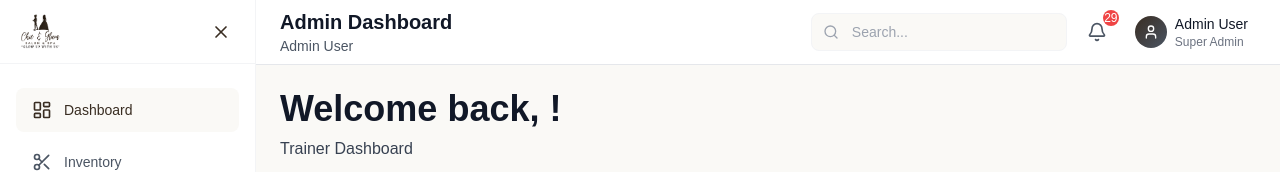
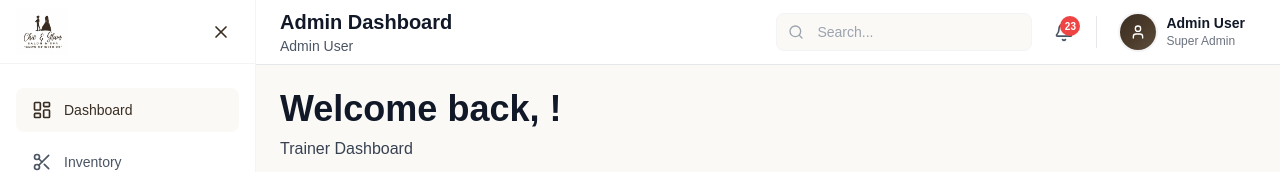
Before and after one commit to Noman107c/chic-glam, a Next.js app: page /dashboard in a window 1280 px wide. Shown: the top 172 px of the page. Built offline with nearby package versions, Linux system fonts and the light colour scheme; no server answers; sample sign-in values are in the browser's storage.

Commit message:
feat: Add  and Topbar components Sidebar establish core dashboard navigation and layout.

```diff
--- a/src/components/Sidebar.tsx
+++ b/src/components/Sidebar.tsx
@@ -1,8 +1,8 @@
-'use client';
+"use client";
 
-import React from 'react';
-import Link from 'next/link';
-import { usePathname } from 'next/navigation';
+import React from "react";
+import Link from "next/link";
+import { usePathname } from "next/navigation";
 import {
   LayoutDashboard,
   BarChart3,
@@ -19,7 +19,7 @@ import {
   X,
   Menu,
   LogOut,
-} from 'lucide-react';
+} from "lucide-react";
 
 interface SidebarProps {
   isOpen: boolean;
@@ -29,41 +29,48 @@ interface SidebarProps {
 }
 
 const MENU_ITEMS = [
-  { label: 'Dashboard', href: '/dashboard', icon: LayoutDashboard },
+  { label: "Dashboard", href: "/dashboard", icon: LayoutDashboard },
 
-  { label: 'Inventory', href: '/dashboard/inventory', icon: Scissors },
-  { label: 'Employees', href: '/dashboard/employees', icon: UserCheck },
-  { label: 'Analytics', href: '/dashboard/analytics', icon: BarChart3 },
-  { label: 'Attendance', href: '/dashboard/attendance', icon: Clock },
-  { label: 'Finance', href: '/dashboard/finance', icon: DollarSign },
-  { label: 'Users', href: '/dashboard/users', icon: Users },
-  { label: 'User Management', href: '/dashboard/roles', icon: Users },
-  { label: 'Settings', href: '/dashboard/settings', icon: Settings },
+  { label: "Inventory", href: "/dashboard/inventory", icon: Scissors },
+  { label: "Employees", href: "/dashboard/employees", icon: UserCheck },
+  { label: "Analytics", href: "/dashboard/analytics", icon: BarChart3 },
+  { label: "Attendance", href: "/dashboard/attendance", icon: Clock },
+  { label: "Finance", href: "/dashboard/finance", icon: DollarSign },
+  { label: "Users", href: "/dashboard/users", icon: Users },
+  { label: "User Management", href: "/dashboard/roles", icon: Users },
+  { label: "Settings", href: "/dashboard/settings", icon: Settings },
 ];
 
-export const Sidebar: React.FC<SidebarProps> = ({ isOpen, onToggle, widthClass, handleLogout }) => {
+export const Sidebar: React.FC<SidebarProps> = ({
+  isOpen,
+  onToggle,
+  widthClass,
+  handleLogout,
+}) => {
   const pathname = usePathname();
 
   return (
     <aside
       className={`
-        ${isOpen ? 'w-64' : 'w-20'} bg-white text-[#392d22] transition-all duration-300 flex flex-col overflow-hidden border-r border-gray-100
+        ${isOpen ? "w-64" : "w-20"} bg-white text-[#392d22] transition-all duration-300 flex flex-col overflow-hidden border-r border-gray-100
       `}
     >
       {/* Logo */}
-      <div className="flex h-16 items-center justify-center border-b border-gray-100 px-4">
+      <div className="flex h-16 items-center justify-between border-b border-gray-100 px-4">
         <Link href="/dashboard" className="flex items-center">
-          <div className="flex h-12 w-12 items-center justify-center rounded-lg">
+          <div className="flex items-center justify-center">
             <img
-              src="/chic.png"
+              src="/chic-logo.jpg"
               alt="Chic Glam Logo"
-              className="h-18 w-18 object-contain"
+              className={`object-contain transition-all duration-300 ${
+                isOpen ? "h-12 w-auto" : "h-10 w-10"
+              }`}
             />
           </div>
         </Link>
         <button
           onClick={onToggle}
-          className="p-2 hover:bg-gray-50 rounded-lg transition-colors ml-auto"
+          className="p-2 hover:bg-gray-50 rounded-lg transition-colors"
         >
           {isOpen ? <X size={20} /> : <Menu size={20} />}
         </button>
@@ -82,9 +89,10 @@ export const Sidebar: React.FC<SidebarProps> = ({ isOpen, onToggle, widthClass,
                   href={item.href}
                   className={`
                     flex items-center gap-3 rounded-lg px-4 py-3 text-sm font-medium transition-colors
-                    ${isActive
-                      ? 'bg-[#FAF9F6] text-[#392d22]'
-                      : 'text-gray-600 hover:bg-[#FAF9F6] hover:text-[#392d22]'
+                    ${
+                      isActive
+                        ? "bg-[#FAF9F6] text-[#392d22]"
+                        : "text-gray-600 hover:bg-[#FAF9F6] hover:text-[#392d22]"
                     }
                   `}
                 >
@@ -102,7 +110,7 @@ export const Sidebar: React.FC<SidebarProps> = ({ isOpen, onToggle, widthClass,
         <button
           onClick={handleLogout}
           className="w-full flex items-center gap-3 px-4 py-3 rounded-lg hover:bg-red-50 transition-colors text-red-600 hover:text-red-700 font-light"
-          title={!isOpen ? 'Logout' : ''}
+          title={!isOpen ? "Logout" : ""}
         >
           <LogOut size={20} />
           {isOpen && <span className="text-sm font-medium">Logout</span>}
--- a/src/components/Topbar.tsx
+++ b/src/components/Topbar.tsx
@@ -1,9 +1,18 @@
-'use client';
+"use client";
 
-import React, { useState } from 'react';
-import { Menu, Bell, Search, User, LogOut, Settings, Moon, Sun } from 'lucide-react';
-import { useTheme } from '@/hooks';
-import { Button } from '@/components/ui/Button';
+import React, { useState } from "react";
+import {
+  Menu,
+  Bell,
+  Search,
+  User,
+  LogOut,
+  Settings,
+  Moon,
+  Sun,
+} from "lucide-react";
+import { useTheme } from "@/hooks";
+import { Button } from "@/components/ui/Button";
 
 interface TopbarProps {
   onMenuClick: () => void;
@@ -18,7 +27,7 @@ export const Topbar: React.FC<TopbarProps> = ({
   title = "Dashboard",
   subtitle,
   handleLogout,
-  isSidebarOpen = true
+  isSidebarOpen = true,
 }) => {
   const { theme, toggleTheme } = useTheme();
   const [showProfileMenu, setShowProfileMenu] = useState(false);
@@ -27,7 +36,7 @@ export const Topbar: React.FC<TopbarProps> = ({
     if (handleLogout) {
       handleLogout();
     } else {
-      console.log('Logout clicked');
+      console.log("Logout clicked");
     }
   };
 
@@ -37,19 +46,13 @@ export const Topbar: React.FC<TopbarProps> = ({
         {/* Left Section */}
         <div className="flex items-center gap-4">
           <div className="hidden md:block">
-            <h1 className="text-xl font-semibold text-gray-900">
-              {title}
-            </h1>
-            {subtitle && (
-              <p className="text-sm text-gray-600 ">
-                {subtitle}
-              </p>
-            )}
+            <h1 className="text-xl font-semibold text-gray-900">{title}</h1>
+            {subtitle && <p className="text-sm text-gray-600 ">{subtitle}</p>}
           </div>
         </div>
 
         {/* Right Section */}
-        <div className="flex items-center gap-3">
+        <div className="flex items-center gap-2 sm:gap-3">
           {/* Search */}
           <div className="hidden md:flex items-center gap-2">
             <div className="relative">
@@ -63,27 +66,30 @@ export const Topbar: React.FC<TopbarProps> = ({
           </div>
 
           {/* Notifications */}
-          <button className="p-2 rounded-lg hover:bg-gray-100 dark:hover:bg-gray-700 transition-colors relative">
-            <Bell className="h-5 w-5 text-gray-600 dark:text-gray-400" />
-            <span className="absolute -top-1 -right-1 h-4 w-4 bg-red-500 text-white text-xs rounded-full flex items-center justify-center">
-              29
+          <button className="relative p-2.5 rounded-lg hover:bg-gray-100 transition-all duration-200 group">
+            <Bell className="h-5 w-5 text-gray-600 group-hover:text-[#392d22] transition-colors" />
+            <span className="absolute top-1 right-1 h-5 w-5 bg-red-500 text-white text-[10px] font-semibold rounded-full flex items-center justify-center shadow-sm">
+              23
             </span>
           </button>
+
+          {/* Divider */}
+          <div className="hidden sm:block h-8 w-px bg-gray-200"></div>
 
           {/* Profile Menu */}
           <div className="relative">
             <button
               onClick={() => setShowProfileMenu(!showProfileMenu)}
-              className="flex items-center gap-2 p-2 rounded-lg hover:bg-gray-100 dark:hover:bg-gray-700 transition-colors"
+              className="flex items-center gap-2.5 px-2.5 py-1.5 rounded-lg hover:bg-gray-50 transition-all duration-200 border border-transparent hover:border-gray-200"
             >
-              <div className="w-8 h-8 rounded-full bg-gradient-to-br from-[#392d22] to-gray-600 flex items-center justify-center">
+              <div className="w-9 h-9 rounded-full bg-gradient-to-br from-[#392d22] via-[#4a3a2a] to-[#5d4d3d] flex items-center justify-center ring-2 ring-gray-100 shadow-sm">
                 <User className="h-4 w-4 text-white" />
               </div>
-              <div className="hidden md:block text-left">
-                <p className="text-sm font-medium text-gray-900 dark:text-white">
+              <div className="hidden sm:block text-left">
+                <p className="text-sm font-semibold text-gray-900 leading-tight">
                   Admin User
                 </p>
-                <p className="text-xs text-gray-500 dark:text-gray-400">
+                <p className="text-xs text-gray-500 leading-tight mt-0.5">
                   Super Admin
                 </p>
               </div>
@@ -91,30 +97,44 @@ export const Topbar: React.FC<TopbarProps> = ({
 
             {/* Profile Dropdown */}
             {showProfileMenu && (
-              <div className="absolute right-0 mt-2 w-48 bg-white dark:bg-gray-800 border border-gray-200 dark:border-gray-700 rounded-lg shadow-lg z-50">
-                <div className="px-4 py-3 border-b border-gray-200 dark:border-gray-700">
-                  <p className="text-sm font-medium text-gray-900 dark:text-white">
-                    Admin User
-                  </p>
-                  <p className="text-xs text-gray-500 dark:text-gray-400">
-                    admin@chicglam.com
-                  </p>
+              <div className="absolute right-0 mt-2 w-56 bg-white border border-gray-200 rounded-xl shadow-xl z-50 overflow-hidden">
+                <div className="px-4 py-3.5 bg-gradient-to-br from-[#FAF9F6] to-white border-b border-gray-200">
+                  <div className="flex items-center gap-3">
+                    <div className="w-10 h-10 rounded-full bg-gradient-to-br from-[#392d22] via-[#4a3a2a] to-[#5d4d3d] flex items-center justify-center ring-2 ring-white shadow-md">
+                      <User className="h-5 w-5 text-white" />
+                    </div>
+                    <div className="flex-1 min-w-0">
+                      <p className="text-sm font-semibold text-gray-900 truncate">
+                        Admin User
+                      </p>
+                      <p className="text-xs text-gray-500 truncate">
+                        admin@chicglam.com
+                      </p>
+                    </div>
+                  </div>
                 </div>
-                <div className="py-1">
-                  <button className="flex items-center gap-3 w-full px-4 py-2 text-sm text-gray-700 dark:text-gray-300 hover:bg-gray-100 dark:hover:bg-gray-700">
-                    <User className="h-4 w-4" />
-                    Profile
+                <div className="py-1.5">
+                  <button className="flex items-center gap-3 w-full px-4 py-2.5 text-sm text-gray-700 hover:bg-gray-50 transition-colors">
+                    <div className="w-8 h-8 flex items-center justify-center rounded-lg bg-gray-100">
+                      <User className="h-4 w-4 text-gray-600" />
+                    </div>
+                    <span className="font-medium">Profile</span>
                   </button>
-                  <button className="flex items-center gap-3 w-full px-4 py-2 text-sm text-gray-700 dark:text-gray-300 hover:bg-gray-100 dark:hover:bg-gray-700">
-                    <Settings className="h-4 w-4" />
-                    Settings
+                  <button className="flex items-center gap-3 w-full px-4 py-2.5 text-sm text-gray-700 hover:bg-gray-50 transition-colors">
+                    <div className="w-8 h-8 flex items-center justify-center rounded-lg bg-gray-100">
+                      <Settings className="h-4 w-4 text-gray-600" />
+                    </div>
+                    <span className="font-medium">Settings</span>
                   </button>
+                  <div className="my-1 h-px bg-gray-200"></div>
                   <button
                     onClick={onLogout}
-                    className="flex items-center gap-3 w-full px-4 py-2 text-sm text-red-600 dark:text-red-400 hover:bg-red-50 dark:hover:bg-red-900/20"
+                    className="flex items-center gap-3 w-full px-4 py-2.5 text-sm text-red-600 hover:bg-red-50 transition-colors"
                   >
-                    <LogOut className="h-4 w-4" />
-                    Logout
+                    <div className="w-8 h-8 flex items-center justify-center rounded-lg bg-red-50">
+                      <LogOut className="h-4 w-4 text-red-600" />
+                    </div>
+                    <span className="font-medium">Logout</span>
                   </button>
                 </div>
               </div>
```
